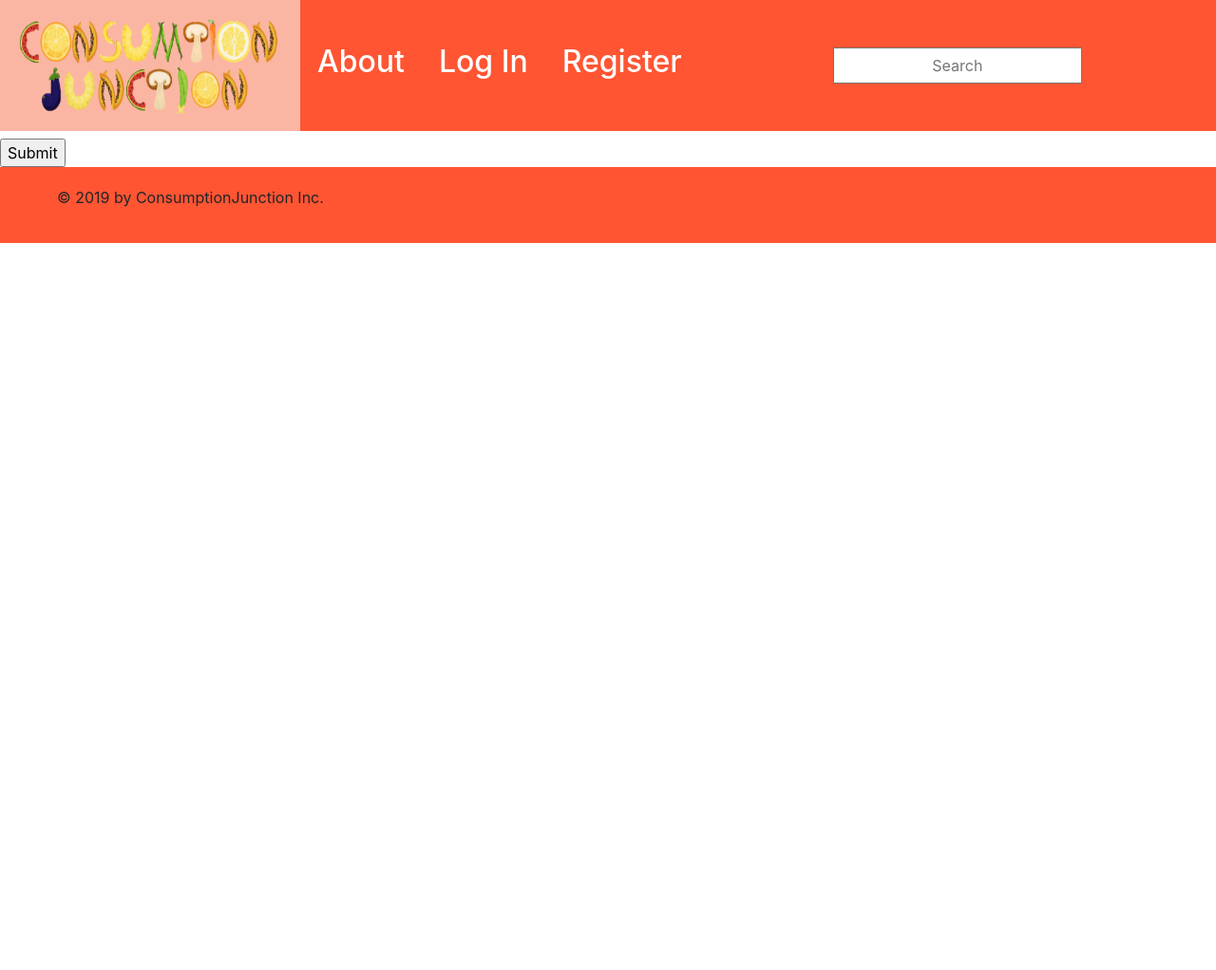
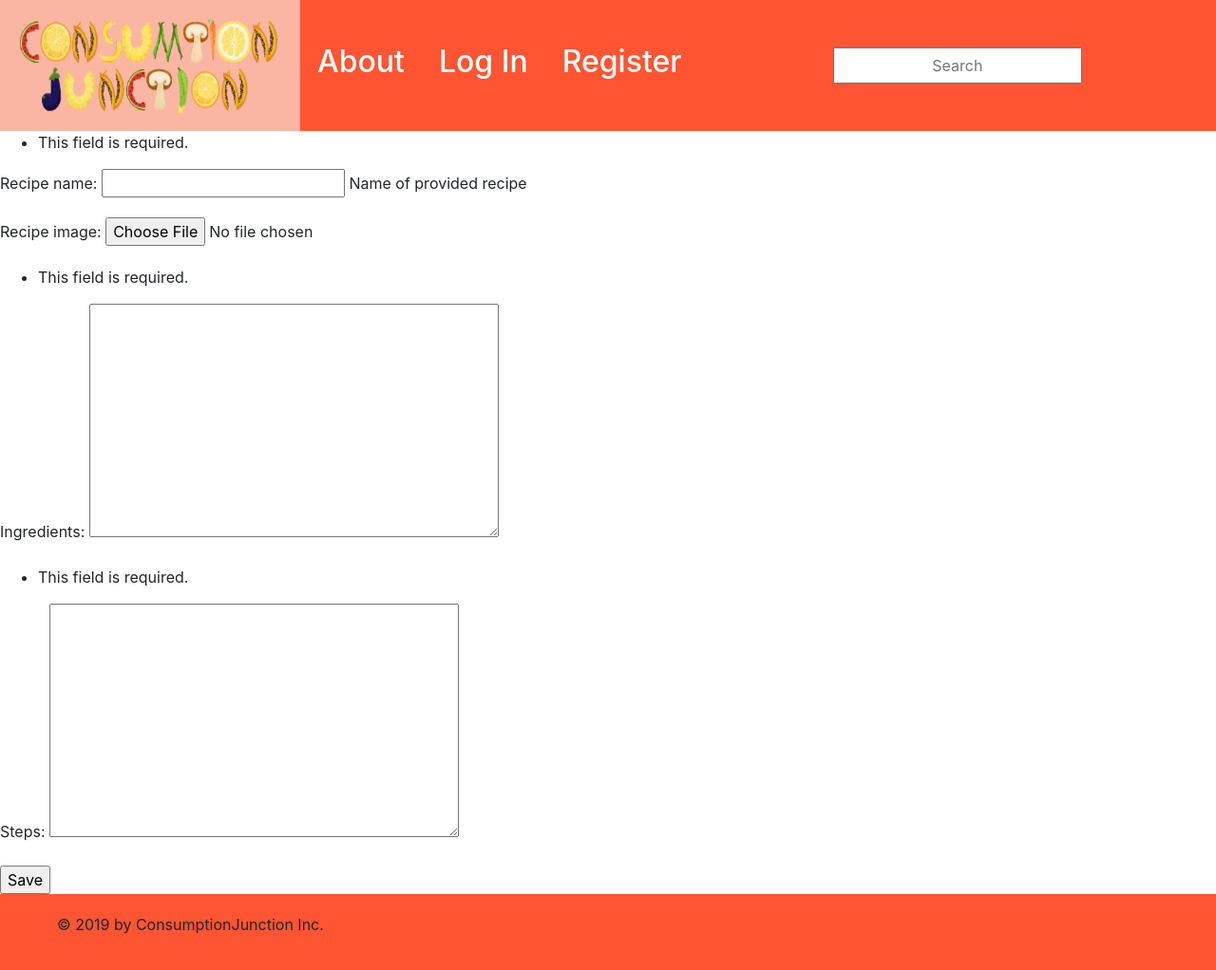
Before and after one commit to ArrDeeM/ConsumptionJunction, a Django app: page /account/makeRecipe/ in a window 1280 px wide. Shown: the whole page at 95% size. Before the commit the page ends 256 px from the top, so only its background shows below. Run offline with Django 3.2, Linux system fonts and the light colour scheme; some libraries are stand-ins or nearby versions.

Commit message:
Added recipe form for users

```diff
--- /dev/null
+++ b/NewSite/recipes/forms.py
@@ -0,0 +1,12 @@
+from django import forms
+from recipes.models import Recipe
+
+class RecipeForm(forms.ModelForm):
+    class Meta:
+        model = Recipe
+        fields = [
+            'recipe_name',
+            'recipe_image',
+            'ingredients',
+            'steps'
+        ]
--- a/NewSite/recipes/models.py
+++ b/NewSite/recipes/models.py
@@ -1,5 +1,6 @@
 from django.db import models
 from django.urls import reverse
+from django.template.defaultfilters import slugify
 
 class Recipe(models.Model):
 
@@ -8,6 +9,11 @@ class Recipe(models.Model):
     recipe_image = models.ImageField(upload_to = 'images/', default='static/recipes/default.png')
     ingredients = models.TextField()
     steps = models.TextField()
+    recipe_url = models.SlugField(default='slug')
+
+    def save(self, *args, **kwargs):
+        self.recipe_url = slugify(self.recipe_name)
+        super(Recipe, self).save(*args, **kwargs)
 
     #Will need views template for viewing all possible recipes when clicked
     def get_absolute_url(self):
--- a/NewSite/recipes/templates/recipes/index.html
+++ b/NewSite/recipes/templates/recipes/index.html
@@ -12,7 +12,7 @@
     {% for recipe in recipes %}
 	<div style = "text-align:center;">
 		<!--Will need href to individual recipe urls-->
-		<a href = "{% url 'recipeView' recipe_name=recipe.recipe_name %}"><h2>{{recipe.recipe_name}}</h2></a>
+		<a href = "{% url 'recipeView' recipe_url=recipe.recipe_url %}"><h2>{{recipe.recipe_name}}</h2></a>
 		<img style= "text-align:center;" src = "{{recipe.recipe_image.url}}" width = "200px" height = "200px"/>
 		<p>{{recipe.calorie_count}}<br></p>
 	</div>
--- a/NewSite/recipes/templates/recipes/makeRecipe.html
+++ b/NewSite/recipes/templates/recipes/makeRecipe.html
@@ -1,14 +1,7 @@
 {% extends "recipes/base.html" %}
 {% block content %}
-    <h1>{{ question.question_text }}</h1>
-
-    {% if error_message %}<p><strong>{{ error_message }}</strong></p>{% endif %}
-
-    <form  method="POST">
-    {% csrf_token %}
-    {% for choice in question.choice_set.all %}
-
-    {% endfor %}
-    <input type="submit">
-    </form>
+<form enctype='multipart/form-data' method='POST'> {% csrf_token %}
+{{form.as_p}}
+<input type='submit' value='Save' />
+</form>
 {% endblock content %}
--- a/NewSite/recipes/urls.py
+++ b/NewSite/recipes/urls.py
@@ -5,6 +5,6 @@ from users import views as users_views
 urlpatterns = [
     path('', views.index, name='index'),
     path('aboutUs/', views.aboutUs, name ='aboutUs'),
-    path('recipe/<recipe_name>/', views.recipeView, name ='recipeView'),
+    path('recipe/<recipe_url>/', views.recipeView, name ='recipeView'),
     path('account/makeRecipe/', views.makeRecipe, name = 'makeRecipe'),
 ]
--- a/NewSite/recipes/views.py
+++ b/NewSite/recipes/views.py
@@ -4,6 +4,7 @@ from django.template import loader
 from django.views import generic
 from recipes.models import Recipe
 from django.contrib import messages
+from recipes.forms import RecipeForm
 
 def index(request):
     recipe_list = Recipe.objects.all()
@@ -12,16 +13,19 @@ def index(request):
 def aboutUs(request):
     return render(request, 'recipes/aboutUs.html')
 
-def recipeView(request, recipe_name):
+def recipeView(request, recipe_url):
     try:
-        recipe = Recipe.objects.get(recipe_name=recipe_name)
+        recipe = Recipe.objects.get(recipe_url=recipe_url)
     except Recipe.DoesNotExist:
         pass
     return render(request, 'recipes/recipeView.html', {'recipe':recipe})
-
 
 def makeRecipe(request):
     #if(not request.user.is_authenticated()):
     #    messages.error(request, 'You must be logged in to make a recipe.')
     #    return redirect('login')
-    return render(request, 'recipes/makeRecipe.html')
+    form = RecipeForm(request.POST, request.FILES)
+    if form.is_valid():
+        form.save()
+        form = RecipeForm()
+    return render(request, 'recipes/makeRecipe.html', {'form':form})
```
Also changed, not shown: NewSite/db.sqlite3, NewSite/media/images/1549675027000.jpg (added), NewSite/media/images/1549675027000_wI3yVNp.jpg (added), NewSite/media/images/cake.jpg (added), NewSite/recipes/migrations/0004_recipe_recipe_slug.py (added), NewSite/recipes/migrations/0005_auto_20191203_0237.py (added).
